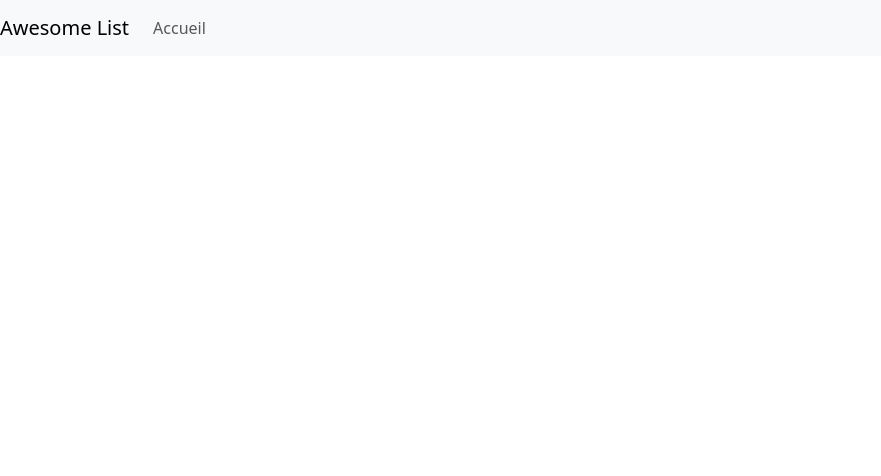
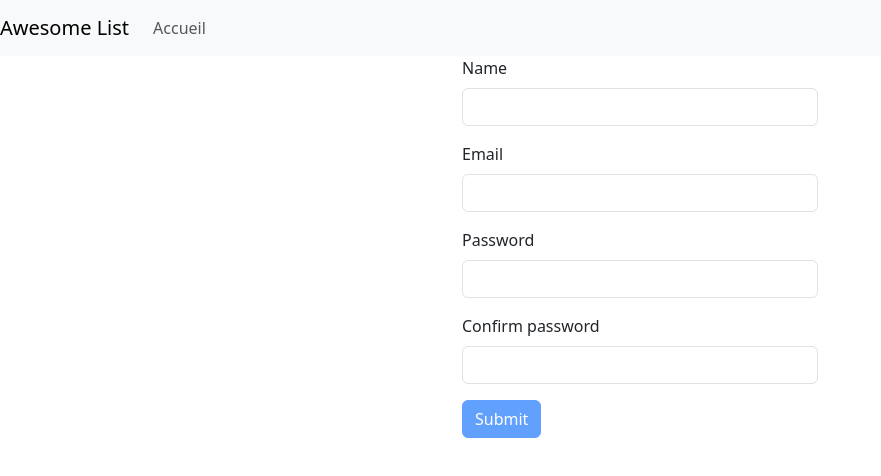
Before and after one commit to christopheB21/productivity-planner, an Angular app: page /signup in a window 1280 px wide. Before the commit this address led to /. Shown: the top 476 px of the page, without its empty margins (0-881 px from the left). Built offline with nearby package versions, Linux system fonts and the light colour scheme.

Commit message:
feat(signup page): signup page implementation

```diff
--- a/src/app/app.routes.ts
+++ b/src/app/app.routes.ts
@@ -1,6 +1,9 @@
 import { Routes } from '@angular/router';
 import { HomepageComponent } from './visitor/homepage/homepage.component';
+import { SignupPageComponent } from './visitor/signup/signup.page.component';
 
 export const routes: Routes = [
-    { path: '', component: HomepageComponent, title: 'Productivity Planner' }
+    { path: '', component: HomepageComponent, title: 'Productivity Planner' },
+    { path: 'signup', component: SignupPageComponent, title: 'Signup' },
+
 ];
--- a/src/app/visitor/homepage/homebanner/homebanner.dumb.component.html
+++ b/src/app/visitor/homepage/homebanner/homebanner.dumb.component.html
@@ -4,7 +4,7 @@
     data-testid="banner-button"
     href="#"
     class="btn btn-primary btn-lg mt-4"
-    (click)="clicked.emit()"
+    [routerLink]="['/../signup']" routerLinkActive="router-link-active"
 >
     {{ button() }}
 </a>
--- a/src/app/visitor/homepage/homebanner/homebanner.dumb.component.ts
+++ b/src/app/visitor/homepage/homebanner/homebanner.dumb.component.ts
@@ -1,9 +1,10 @@
 import { ChangeDetectionStrategy, Component, input, output } from '@angular/core';
+import { RouterLink, RouterLinkActive } from '@angular/router';
 
 @Component({
   selector: 'app-homebanner',
   standalone: true,
-  imports: [],
+  imports: [RouterLink, RouterLinkActive],
   templateUrl: './homebanner.dumb.component.html',
   styleUrl: './homebanner.dumb.component.scss',
   changeDetection: ChangeDetectionStrategy.OnPush,
--- /dev/null
+++ b/src/app/visitor/signup/signup.page.component.html
@@ -0,0 +1,82 @@
+<div class="container">
+    <div class="row justify-content-center">
+      <div class="col-4">
+        <form (ngSubmit)="onSubmit()" #signupForm="ngForm">
+          <!-- NAME -->
+          <div class="mb-3">
+            <label for="name" class="form-label">Name</label>
+            <input
+              #nameField="ngModel"
+              [(ngModel)]="name"
+              type="text"
+              name="name"
+              class="form-control"
+              id="name"
+              required
+              maxlength="50"
+              minlength="3"
+              pattern="^[a-zA-Z]*$"
+            />
+          </div>
+          @if((nameField.dirty || nameField.touched) && nameField.hasError('required')) {
+          <div class="form-text text-danger">Name is required.</div>
+          }
+          @if((nameField.dirty || nameField.touched) && nameField.hasError('minlength')) {
+            <div class="form-text text-danger">Minimum of 3 characters</div>
+          }
+          @if((nameField.dirty || nameField.touched) && nameField.hasError('pattern')) {
+            <div class="form-text text-danger">Letters only are available</div>
+          }
+          <!-- EMAIL -->
+          <div class="mb-3">
+            <label for="email" class="form-label">Email</label>
+            <input
+              #emailField="ngModel"
+              [(ngModel)]="email"
+              name="email"
+              type="email"
+              class="form-control"
+              id="email"
+              autocomplete="email"
+              required
+            />
+          </div>
+          @if((emailField.dirty || emailField.touched) && emailField.hasError('required')) {
+            <div class="form-text text-danger">Email is required.</div>
+          }
+          @if(emailField.dirty && emailField.hasError('type')) {
+            <div class="form-text text-danger">This is not a valid email.</div>
+          }
+          <!-- PASSWORD -->
+          <div class="mb-3">
+            <label for="password" class="form-label">Password</label>
+            <input
+              type="password"
+              class="form-control"
+              id="password"
+              autocomplete="new-password"
+            />
+          </div>
+          <!-- CONFIRM PASSWORD -->
+          <div class="mb-3">
+            <label for="confirm-password" class="form-label">
+              Confirm password
+            </label>
+            <input
+              type="password"
+              class="form-control"
+              id="confirm-password"
+              autocomplete="new-password"
+            />
+          </div>
+          <button
+            type="submit"
+            class="btn btn-primary"
+            [disabled]="signupForm.invalid"
+          >
+            Submit
+          </button>
+        </form>
+      </div>
+    </div>
+  </div>
--- /dev/null
+++ b/src/app/visitor/signup/signup.page.component.ts
@@ -0,0 +1,23 @@
+import { Component, computed, signal } from '@angular/core';
+import { FormsModule } from '@angular/forms';
+
+@Component({
+  standalone: true,
+  imports: [FormsModule],
+  templateUrl: './signup.page.component.html',
+  styleUrl: './signup.page.component.scss',
+})
+export class SignupPageComponent {
+  readonly name = signal('');
+  readonly email = signal('');
+  readonly password = signal('');
+  readonly confirmPassword = signal('');
+
+  readonly isPasswordMatchValid = computed(
+    () => this.password() === this.confirmPassword()
+  );
+
+  onSubmit() {
+    console.log('Form submitted');
+  }
+}
```
Also changed, not shown: src/app/visitor/signup/signup.page.component.scss (added), 1 other file (tests, documents, lock files or other folders).
